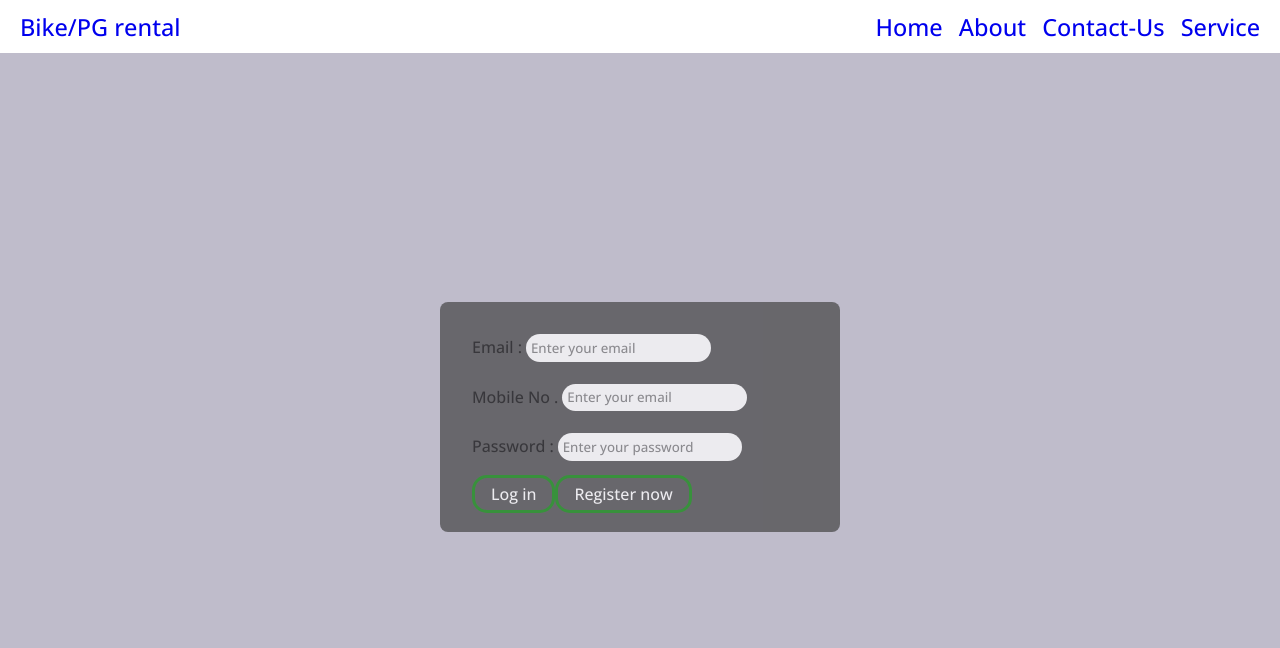
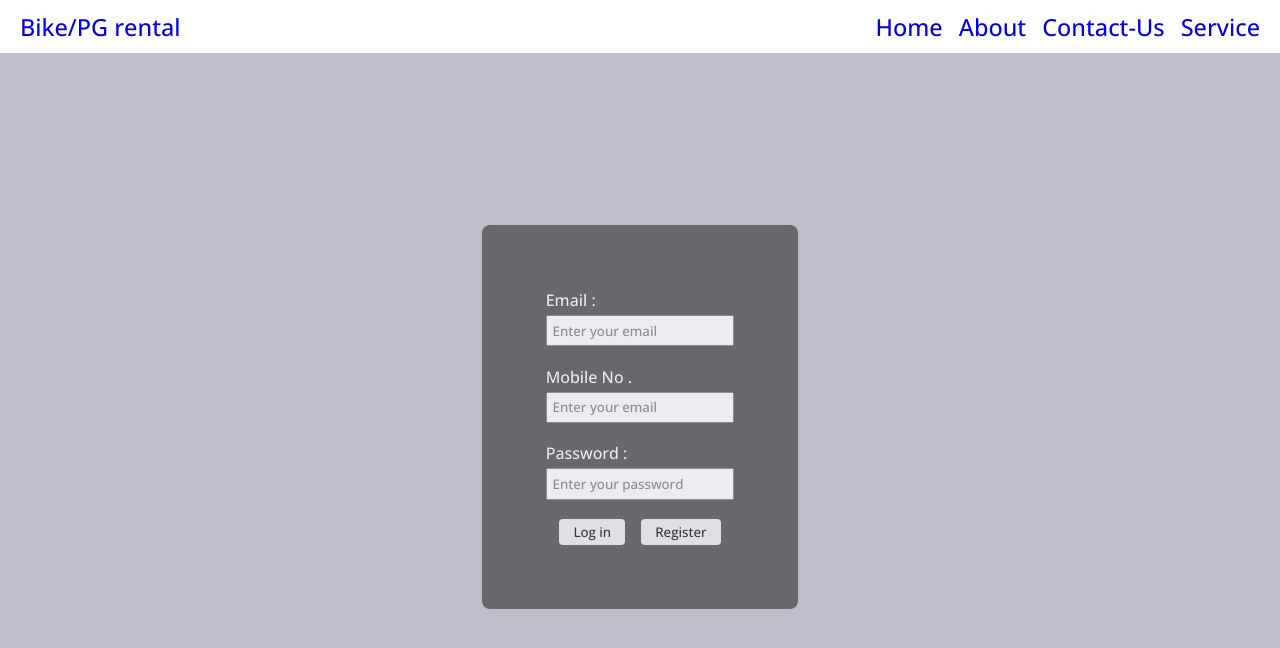
Before and after one commit to arjun2010-ece/bike_pg_rental_system, a React (Vite) app: page /pg-rental/admin in a window 1280 px wide. Shown: the top 648 px of the page. Built offline with nearby package versions, Linux system fonts and the light colour scheme.

Commit message:
updated admin signup page

```diff
--- a/src/pages/PG-Adminpage.jsx
+++ b/src/pages/PG-Adminpage.jsx
@@ -2,34 +2,34 @@ import { Fragment } from "react";
 import { Link } from "react-router-dom";
 import "./PGAdminpage.css";
 
-
 const PGAdminpage = () => {
   return (
-    <Fragment>
     <div className="pg-admin-form">
-        <div className="pg-admin">
-          <div className="form">
-
+      <form className="pg-admin form">
+        <div className="form-group">
           <label>Email : </label>
           <input type="text" placeholder="Enter your email" />
-            <br/><br/>
+        </div>
 
+        <div className="form-group">
           <label>Mobile No . </label>
           <input type="text" placeholder="Enter your email" />
-            <br/><br/>
+        </div>
 
+        <div className="form-group">
           <label>Password : </label>
           <input type="text" placeholder="Enter your password" />
-            <br/><br/>
+        </div>
 
-            <Link to="/pg-rental/admin/login">Log in</Link>
-            <Link to="/pg-rental/admin/signup">Register now</Link>
+        {/* <Link to="/pg-rental/admin/login">Log in</Link>
+        <Link to="/pg-rental/admin/signup">Register now</Link> */}
+        <div className="btn-group">
+          <button>Log in</button>
+          <button>Register</button>
+        </div>
+      </form>
+    </div>
+  );
+};
 
-          </div>
-        </div>
-      </div>
-    </Fragment>
-  )
-}
-
-export default PGAdminpage
+export default PGAdminpage;
--- a/src/pages/PGAdminpage.css
+++ b/src/pages/PGAdminpage.css
@@ -7,19 +7,18 @@
 
 .pg-admin{
     border-radius: 8px;
-    padding: 2rem;
+    padding: 4rem;
     background-color: #444;
     opacity: .7;
-    height: 230px;
-    width: 400px;
     cursor: pointer;
 }
 
 input{
-    cursor: pointer;
-    border-style: none;
-    border-radius: 16px;
+    /* border-style: none; */
+    /* border-radius: 16px; */
     padding: .3rem;
+    outline: none;
+    width: 100%;
 }
 
 .form a{
@@ -33,3 +32,27 @@ input{
     justify-content: center;
     width: 20rem; */
 }
+
+.form-group{
+    /* border: 1px solid black; */
+    margin-bottom: 1.2rem;
+}
+
+.form-group label{
+    display: block;
+    margin-bottom: 4px;
+    color: white;
+}
+
+.btn-group{
+    display: flex;
+    justify-content: center;
+    gap: 1rem;
+}
+
+.btn-group button{
+   padding: 4px 14px;
+   border-radius: 4px;
+   outline: none;
+   border: 0;
+}
```
Lines whose indentation alone changed are shown as unchanged.
